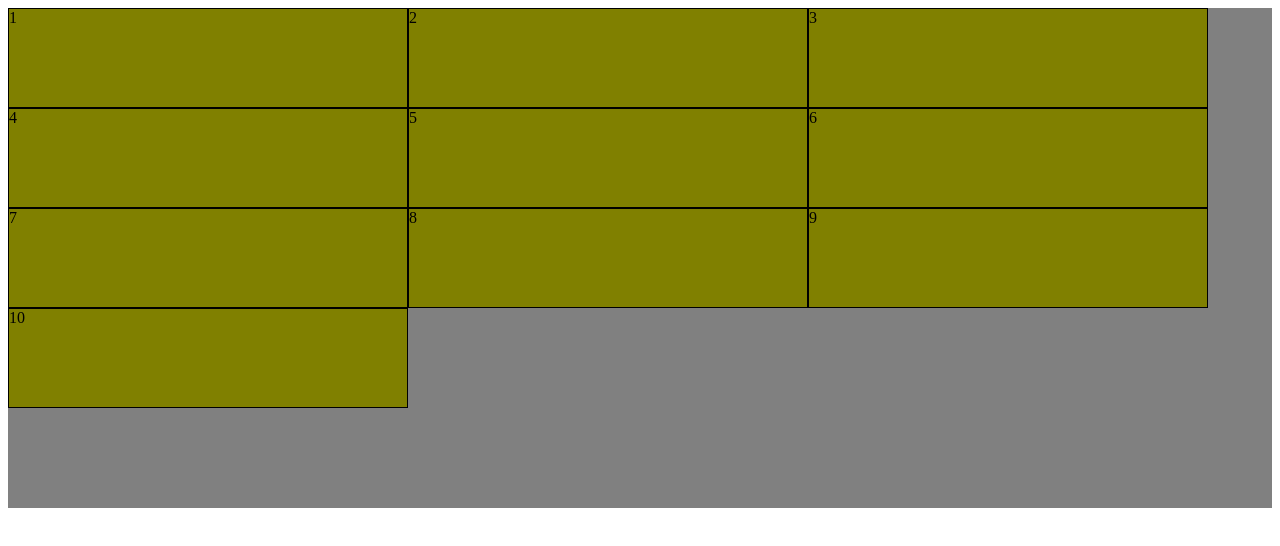
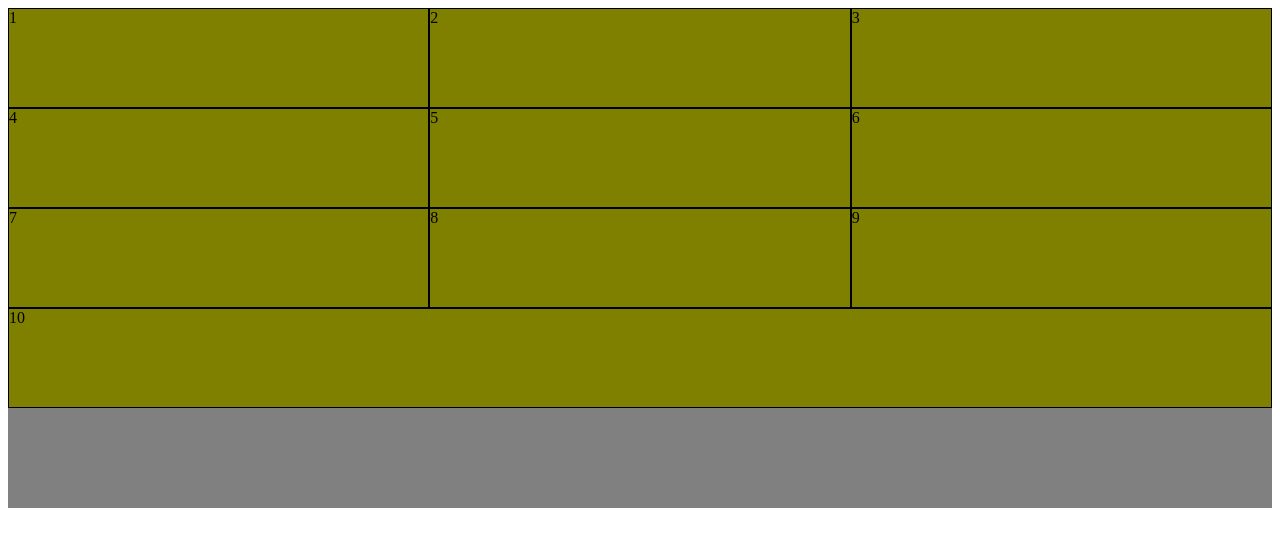
Before and after one commit to MichaelZolotov77/Layout-designer-block-2, a plain HTML site: page index.html in a window 1280 px wide. Drawn offline with Linux system fonts and the light colour scheme.

Commit message:
Flex-grow для всех элементов

```diff
--- a/css/style.css
+++ b/css/style.css
@@ -15,4 +15,6 @@
   /* basis перебивает значение width */
   width: 200px;
   height: 100px;
+  /* степень жадности элемента до свободного пространства */
+  flex-grow: 1;
 }
```
